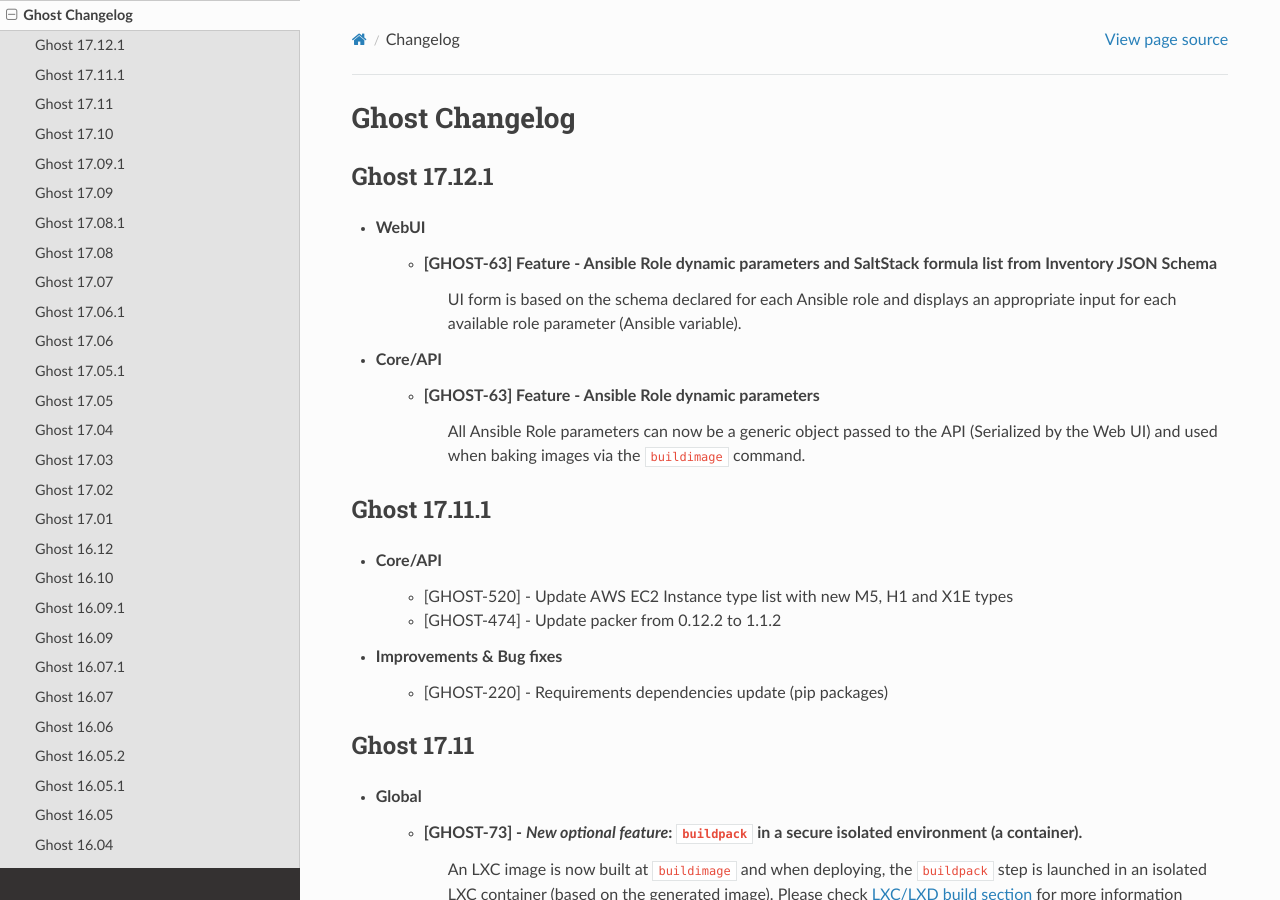
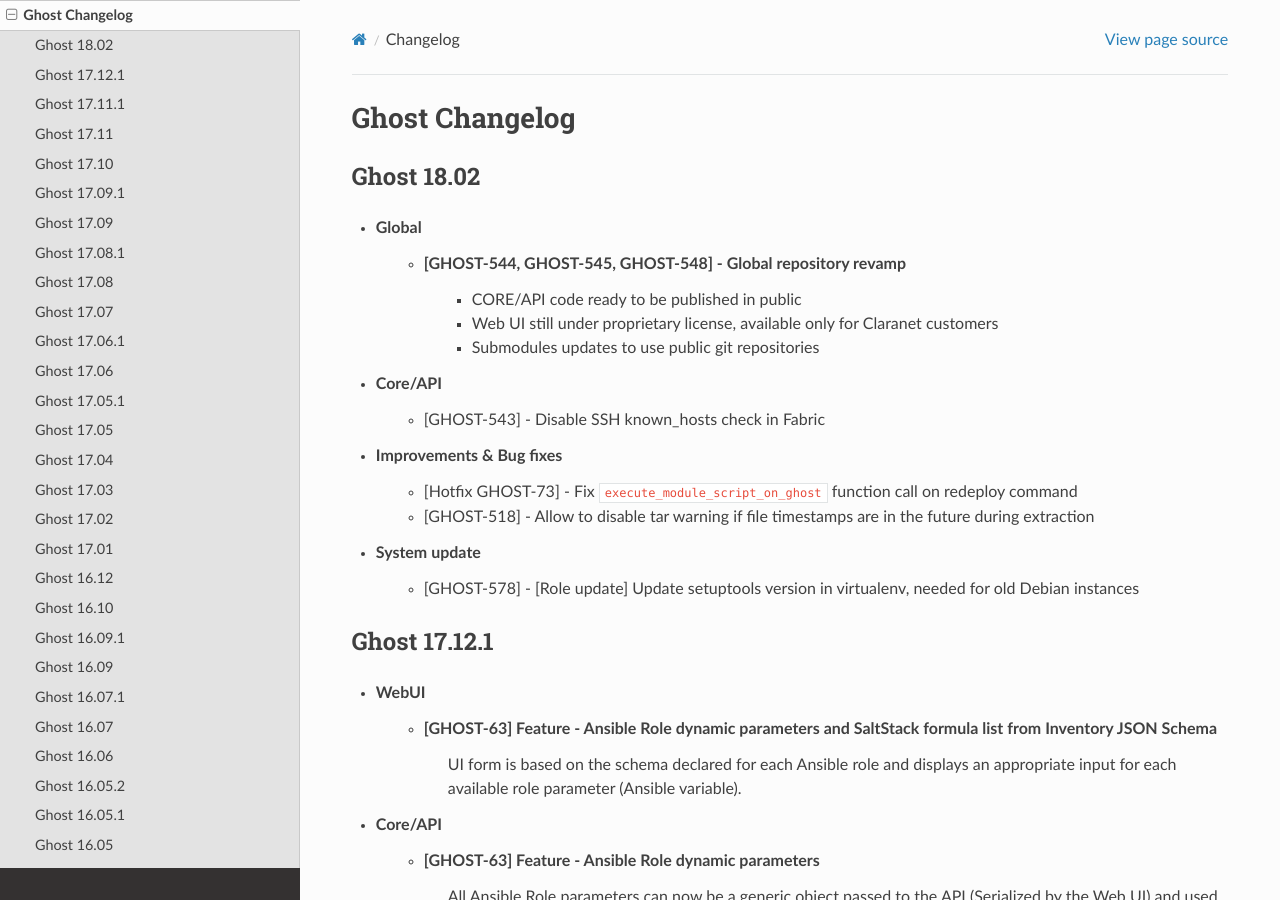
Before and after one commit to claranet/cloud-deploy-docs, a Sphinx documentation site: the page built from source/rst/changelog.rst, in a window 1280 px wide and 900 px high. Built offline with Sphinx 7.4.7 and the Read the Docs theme 2.0.0, drawn with Linux system fonts in a browser that asks for light colours.

Commit message:
GHOST-591: Changelog Release `18.02`

```diff
--- a/source/rst/changelog.rst
+++ b/source/rst/changelog.rst
@@ -7,6 +7,25 @@
 
 .. toctree::
     :maxdepth: 2
+
+Ghost 18.02
+-----------
+
+* Global
+    - [GHOST-544, GHOST-545, GHOST-548] - Global repository revamp
+        - CORE/API code ready to be published in public
+        - Web UI still under proprietary license, available only for Claranet customers
+        - Submodules updates to use public git repositories
+
+* Core/API
+    - [GHOST-543] - Disable SSH known_hosts check in Fabric
+
+* Improvements & Bug fixes
+    - [Hotfix GHOST-73] - Fix ``execute_module_script_on_ghost`` function call on redeploy command
+    - [GHOST-518] - Allow to disable tar warning if file timestamps are in the future during extraction
+
+* System update
+    - [GHOST-578] - [Role update] Update setuptools version in virtualenv, needed for old Debian instances
 
 Ghost 17.12.1
 -------------
```
